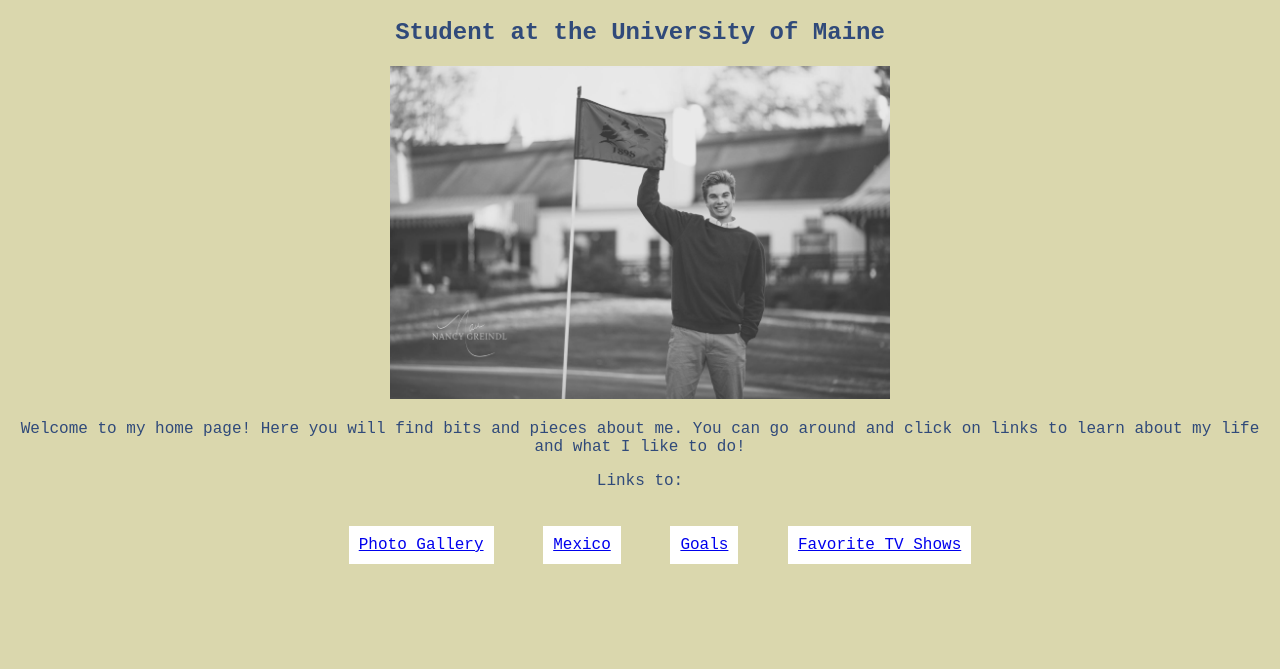
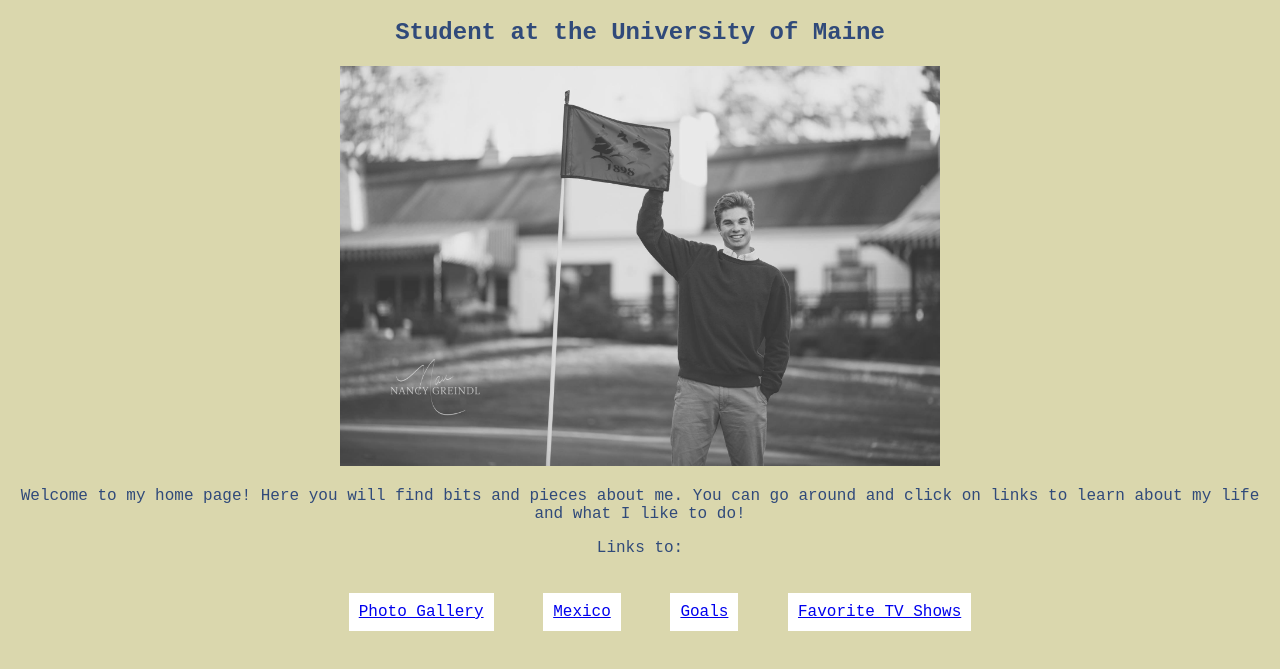
Before and after one commit to stevenschuman2017/stevenschuman2017.github.io, a plain HTML site: page index.html in a window 1280 px wide. Shown: the part 89-758 px from the top of the page. Drawn offline with Linux system fonts and the light colour scheme.

Commit message:
Add files via upload

```diff
--- a/index.html
+++ b/index.html
@@ -17,7 +17,7 @@
 		<h1>Steven Schuman</h1>
 		<h2>Student at the University of Maine</h2>
 		<p>
-			<img src="steven.JPG" width="500" />
+			<img src="steven.JPG" width="600" />
 		</p>
 
 		<p>Welcome to my home page! Here you will find bits and pieces about me. You can go around and click on links to learn about my life and what I like to do!</p>
```
